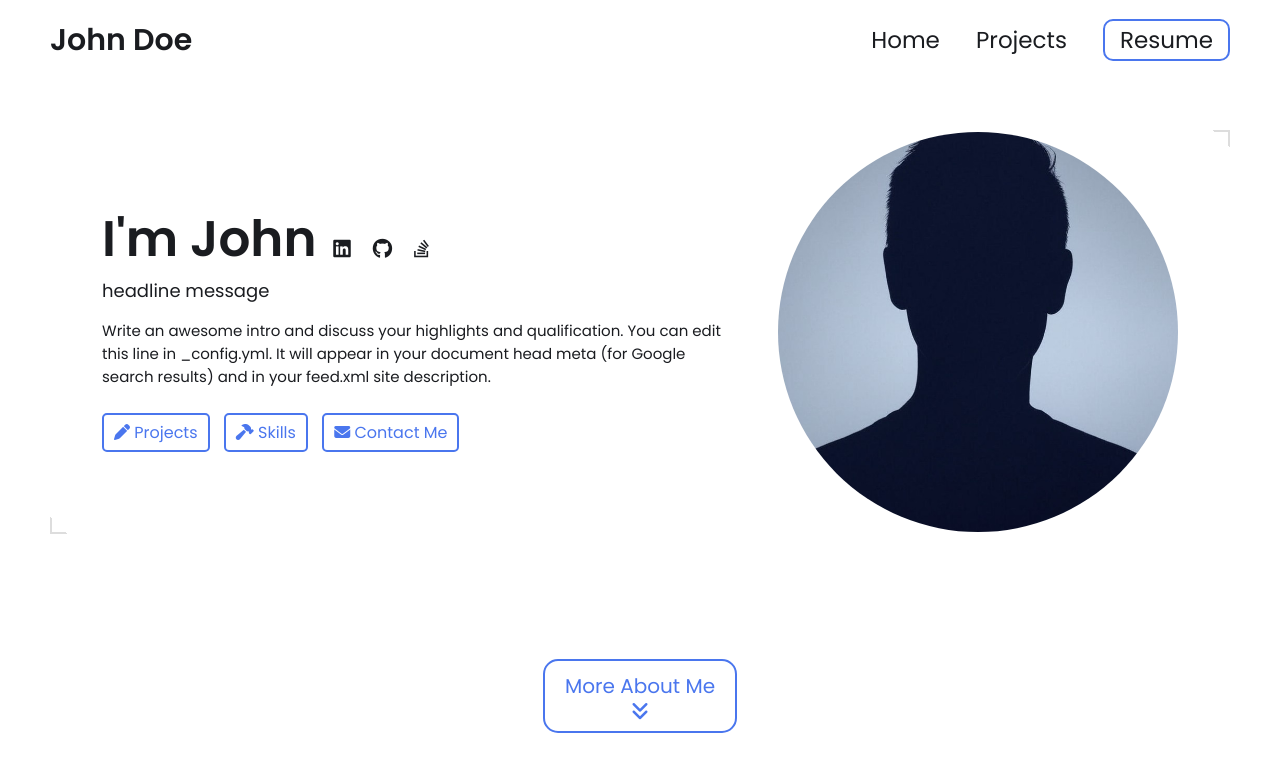
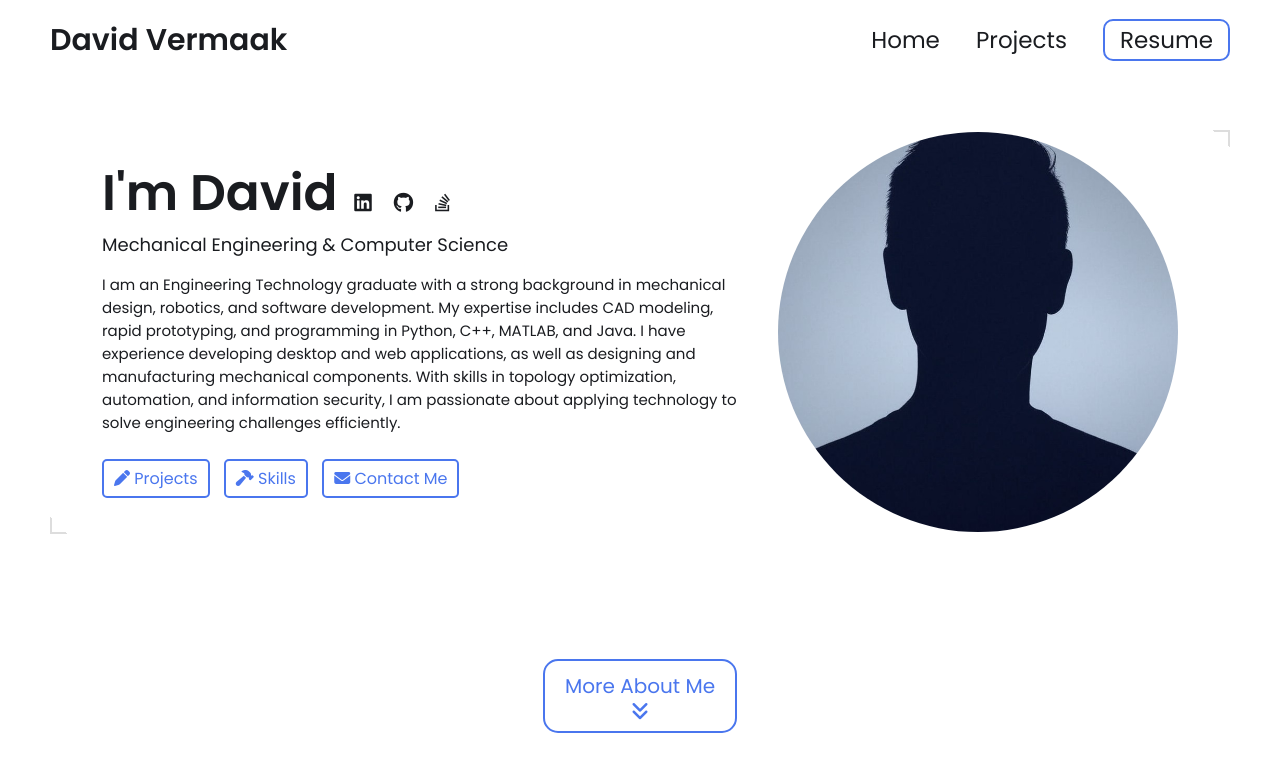
Before and after one commit to David-Vermaak/David-Vermaak.github.io, a Jekyll site: the page built from index.html, in a window 1280 px wide and 900 px high. Shown: the top 772 px of the window. Built offline with Jekyll 4.4.1, drawn with Linux system fonts in a browser that asks for light colours.

Commit message:
Update _config.yml

```diff
--- a/_config.yml
+++ b/_config.yml
@@ -7,17 +7,18 @@
 
 # Main Page Setup
 
-title: John Doe's Portfolio # This is what shows up in the tab of the browser
+title: David Vermaak's Portfolio # This is what shows up in the tab of the browser
 
 
 
 # Hero Section
-name: John Doe
-headline: headline message
+name: David Vermaak
+headline: Mechanical Engineering & Computer Science
 description: >- # dont remove this line. this will ignore all new lines until the next section
-  Write an awesome intro and discuss your highlights and qualification. You can edit this
-  line in _config.yml. It will appear in your document head meta (for
-  Google search results) and in your feed.xml site description.
+  I am an Engineering Technology graduate with a strong background in mechanical design, robotics, and software development.
+  My expertise includes CAD modeling, rapid prototyping, and programming in Python, C++, MATLAB, and Java.
+  I have experience developing desktop and web applications, as well as designing and manufacturing mechanical components.
+  With skills in topology optimization, automation, and information security, I am passionate about applying technology to solve engineering challenges efficiently.
 
 # Place your profile image in /assets/images/profile-image/folder and edit the file name
 profile_image: ./assets/images/profile-image/avatar.jpeg
@@ -25,7 +26,7 @@ profile_image: ./assets/images/profile-image/avatar.jpeg
 
 # Link your resume
 # You can place your resume in assets/resume/{resume file.pdf} or add external link such as pdf saved in google drive
-resume-url: https://drive.google.com/file/d/13Z3duVzh-gguPU5r03oJVEE6rV9rd3DS/view?usp=sharing
+resume-url: ./assets/resume/Resume.pdf
 
 
 # Set up external links - this will show up as small icons next to your name.
```
